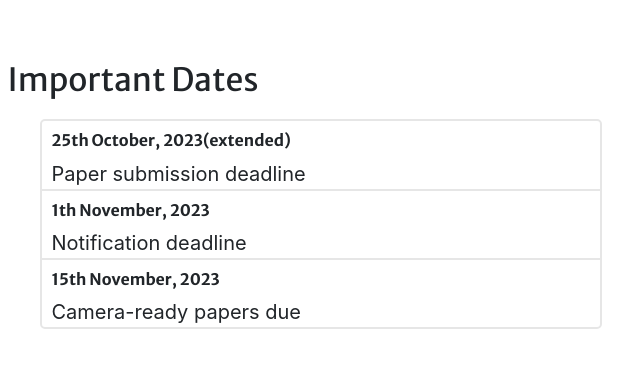
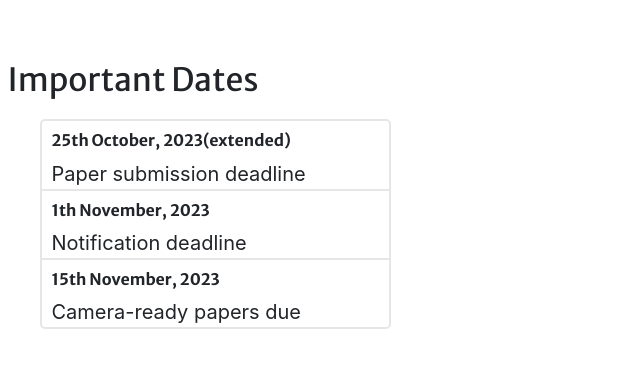
Before and after one commit to 1St-SCIoT/2024-SCIoT, a plain HTML site: page index.html in a window 1280 px wide. Shown: the part 3068-3444 px from the top of the page, 241-882 px from the left. Drawn offline with nearby package versions, Linux system fonts and the light colour scheme.

Commit message:
Update index.html

```diff
--- a/index.html
+++ b/index.html
@@ -231,15 +231,15 @@
 						<!-- 左邊的內容 -->
 						<h2 class="">Important Dates</h2>
 						<ul style="list-style-type: none; margin-top:20px;">
-							<li style="border: 2px solid #E6E6E6; padding:10px 0px 0px 10px; width:80%; border-radius: 5px 5px 0px 0px;">
+							<li style="border: 2px solid #E6E6E6; padding:10px 0px 0px 10px; width:50%; border-radius: 5px 5px 0px 0px;">
 								<h6 style="font-weight: 700;">25th October, 2023(extended)</h6>
 								<span>Paper submission deadline</span>
 							</li>
-							<li style="border-left: 2px solid #E6E6E6;border-right: 2px solid #E6E6E6; padding: 10px 0px 0px 10px; width:80%;">
+							<li style="border-left: 2px solid #E6E6E6;border-right: 2px solid #E6E6E6; padding: 10px 0px 0px 10px; width:50%;">
 								<h6 style="font-weight: 700;"> 1th November, 2023 </h6>
 								<span> Notification deadline</span>
 							</li>
-							<li style="border: 2px solid #E6E6E6;border-right: 2px solid #E6E6E6; padding: 10px 0px 0px 10px; width:80%; border-radius: 0px 0px 5px 5px;">
+							<li style="border: 2px solid #E6E6E6;border-right: 2px solid #E6E6E6; padding: 10px 0px 0px 10px; width:50%; border-radius: 0px 0px 5px 5px;">
 								<h6 style="font-weight: 700;"> 15th November, 2023</h6>
 								<span> Camera-ready papers due </span>
 							</li>
```
